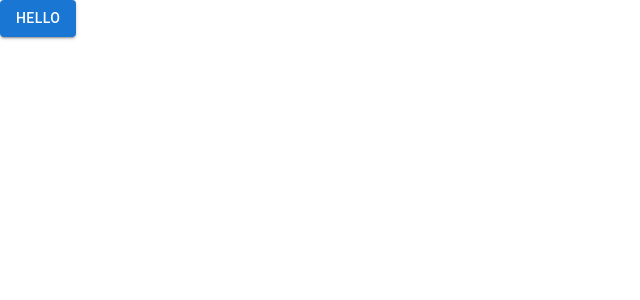
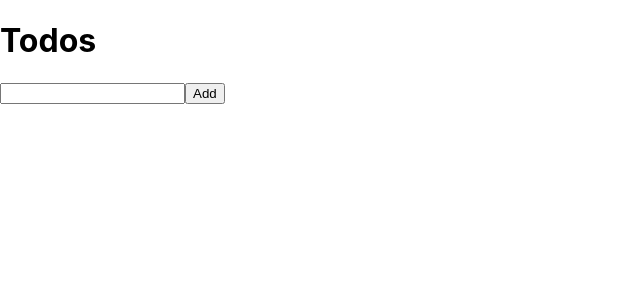
Before and after one commit to MiriamT/mcon-353-demo-site-2023, a React (Create React App) app: page /#/ in a window 1280 px wide. Shown: the top 300 px of the page, without its empty margins (0-640 px from the left). Built offline with nearby package versions, Linux system fonts and the light colour scheme.

Commit message:
add basic todo page

```diff
--- a/src/App.js
+++ b/src/App.jsx
@@ -4,8 +4,8 @@ import { Home } from "./components/home/home";
 import { Todo } from "./components/todo/todo";
 
 function App() {
-  return <Home />;
-  // return <Todo />;
+  // return <Home />;
+  return <Todo />;
 }
 
 export default App;
--- a/src/components/todo/todo.jsx
+++ b/src/components/todo/todo.jsx
@@ -1,12 +1,31 @@
-import React from "react";
+import React, { useState } from "react";
 
 export const Todo = () => {
+  const [input, setInput] = useState("");
+  const [todos, setTodos] = useState([]);
+
+  const onInput = (event) => {
+    console.log(event.target.value);
+    setInput(event.target.value);
+  };
+
+  const addTodo = () => {
+    // todos.push(input);
+    setTodos([...todos, input]);
+    console.log(todos);
+  };
+
   return (
     <div>
       <h1>Todos</h1>
-      <p>cook for Shabbos</p>
-      <p>finish homework</p>
-      <p>hang out with friends</p>
+      <input onInput={onInput} />
+      <button onClick={addTodo}>Add</button>
+      {todos.map((todo) => (
+        <p>
+          <input type="checkbox" />
+          {todo}
+        </p>
+      ))}
     </div>
   );
 };
```
